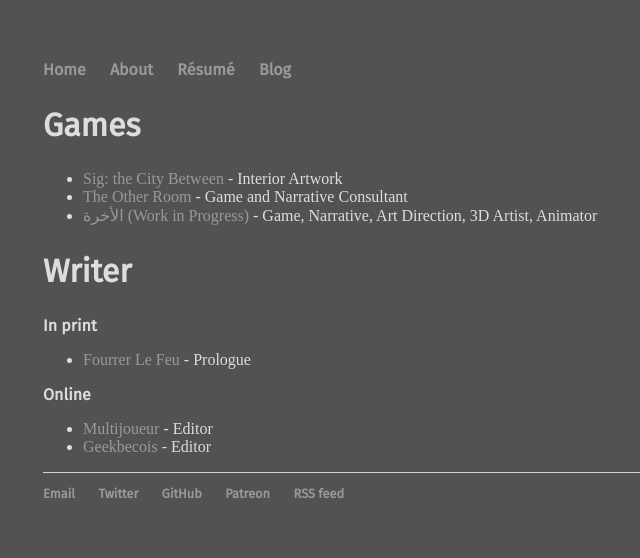
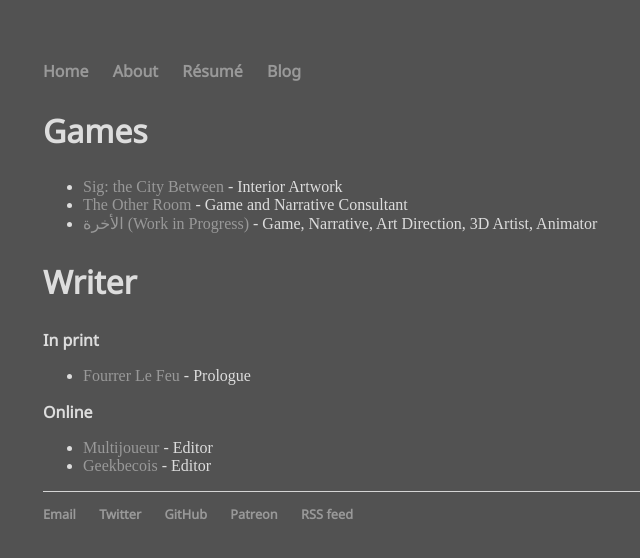
Before and after one commit to mstfacmly/mstfacmly.github.io, a Jekyll site: the page built from resume.md, in a window 1280 px wide. Shown: the top 558 px of the page, without its empty margins (149-789 px from the left). Built offline with Jekyll 4.4.1, drawn with Linux system fonts in a browser that asks for light colours; some web fonts are replaced; our own code applies the rules of GitHub Pages for plain Markdown files.

Commit message:
tweaking css for image

```diff
--- a/css/main.css
+++ b/css/main.css
@@ -1,9 +1,16 @@
+{
+	display: block;
+	overflow: auto;
+}
+
 body {
 	margin: 60px auto;
 	width: 70%;
+	color: #ddd;
+	background-color: #525252;
 }
 nav ul, footer ul {
-	font-family:'FiraGO', 'Fira Sans', 'Noto Sans', 'Helvetica', 'Sans-Serif';
+	font-family:'FiraGO', 'Noto Sans', 'Sans-Serif';
 	padding: 0px;
 	list-style: none;
 	font-weight: bold;
@@ -21,17 +28,17 @@
 }
 h1 {
 	font-size: 3em;
-	font-family:'FiraGO', 'Fira Sans', 'Noto Sans', 'Helvetica', 'Sans-Serif';
+	font-family:'FiraGO', 'Noto Sans', 'Sans-Serif';
 	color: #ddd;
 }
 h2 {
 	font-size: 2em;
-	font-family:'FiraGO', 'Fira Sans', 'Noto Sans', 'Helvetica', 'Sans-Serif';
+	font-family:'FiraGO', 'Noto Sans', 'Sans-Serif';
 	color: #ddd;
 }
 h3 {
 	font-size: 1em;
-	font-family:'FiraGO', 'Fira Sans', 'Noto Sans', 'Helvetica', 'Sans-Serif';
+	font-family:'FiraGO', 'Noto Sans', 'Sans-Serif';
 	color: #ddd;
 }
 p {
@@ -55,8 +62,5 @@
 
 .img-circle {
 	border-radius: 50%;
+	vertical-align: middle;
 }
-body{
-	color: #ddd;
-	background-color: #525252;
-}
```
